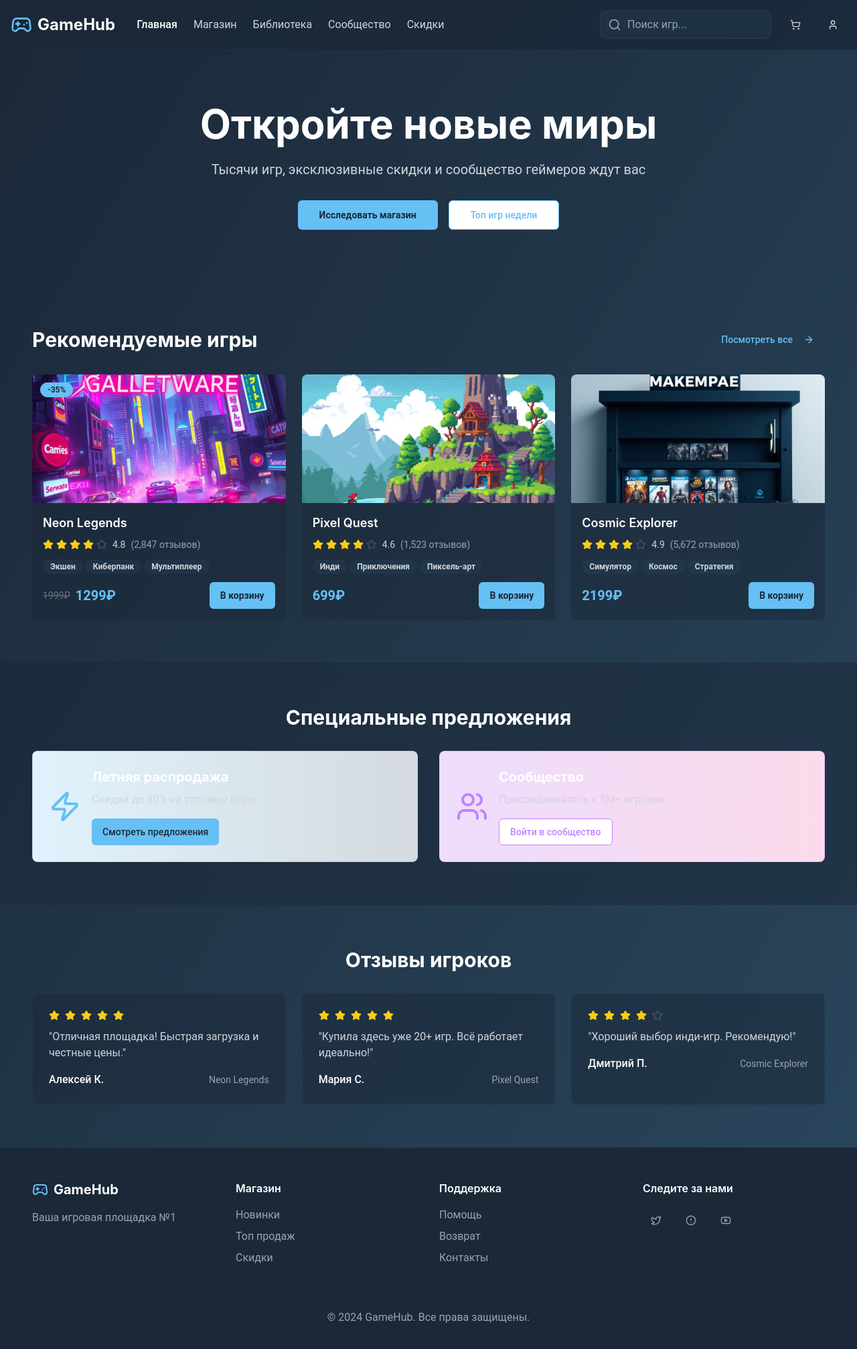
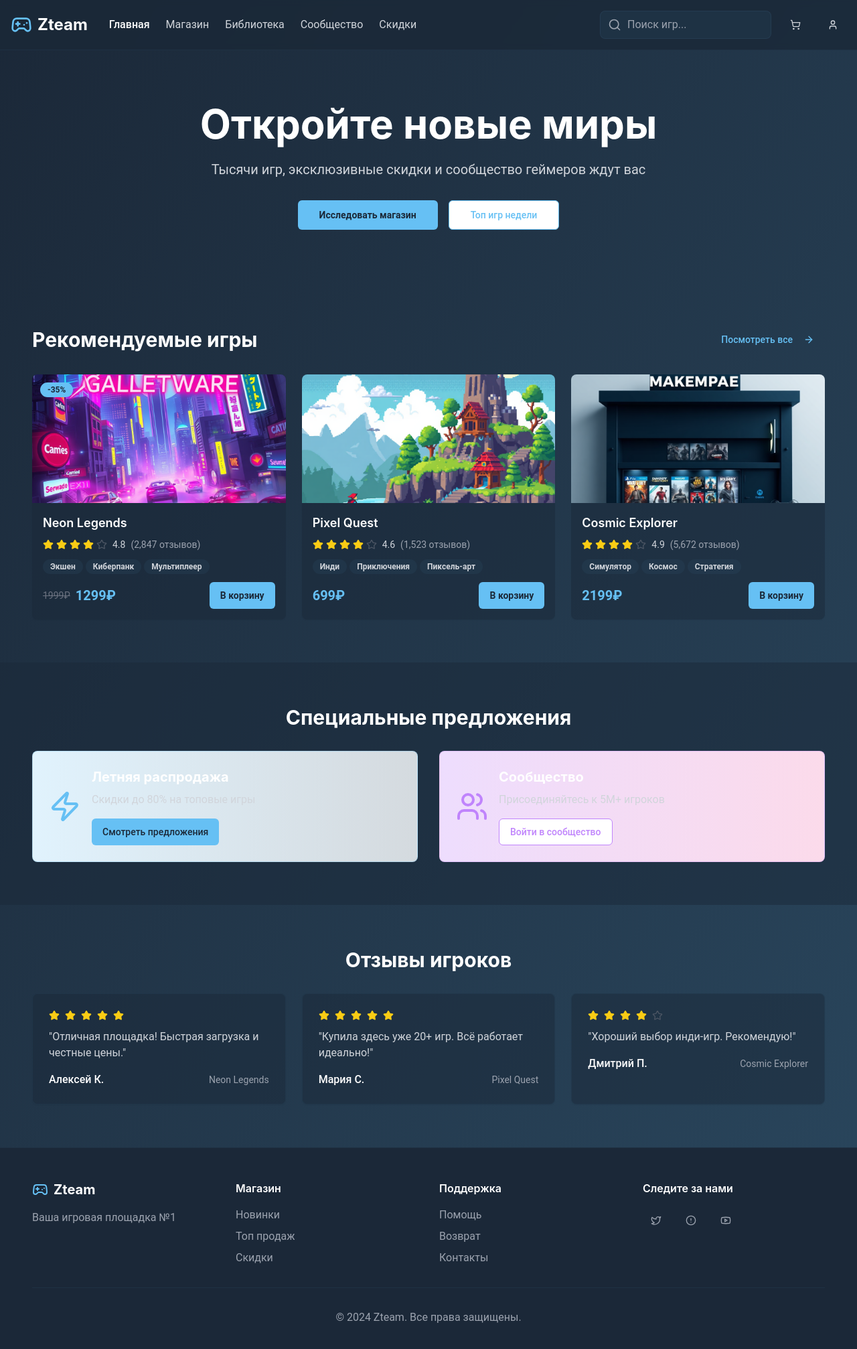
Before and after one commit to pr-poehali-dev/game-marketplace-project-2, a React (Vite) app: page / in a window 1280 px wide. Shown: the top 2014 px of the page at 67% size. Built offline with nearby package versions, Linux system fonts and the light colour scheme.

Commit message:
Переименование площадки в Zteam

```diff
--- a/src/pages/Index.tsx
+++ b/src/pages/Index.tsx
@@ -116,7 +116,7 @@ export default function Index() {
             <div className="flex items-center gap-8">
               <div className="flex items-center gap-2">
                 <Icon name="Gamepad2" size={32} className="text-electric-blue" />
-                <h1 className="text-2xl font-inter font-bold text-white">GameHub</h1>
+                <h1 className="text-2xl font-inter font-bold text-white">Zteam</h1>
               </div>
 
               <nav className="hidden md:flex items-center gap-6">
@@ -269,7 +269,7 @@ export default function Index() {
             <div>
               <div className="flex items-center gap-2 mb-4">
                 <Icon name="Gamepad2" size={24} className="text-electric-blue" />
-                <span className="text-xl font-inter font-bold text-white">GameHub</span>
+                <span className="text-xl font-inter font-bold text-white">Zteam</span>
               </div>
               <p className="text-gray-400">Ваша игровая площадка №1</p>
             </div>
@@ -309,7 +309,7 @@ export default function Index() {
           </div>
 
           <div className="border-t border-gaming-blue/30 mt-8 pt-8 text-center text-gray-400">
-            <p>&copy; 2024 GameHub. Все права защищены.</p>
+            <p>&copy; 2024 Zteam. Все права защищены.</p>
           </div>
         </div>
       </footer>
```
